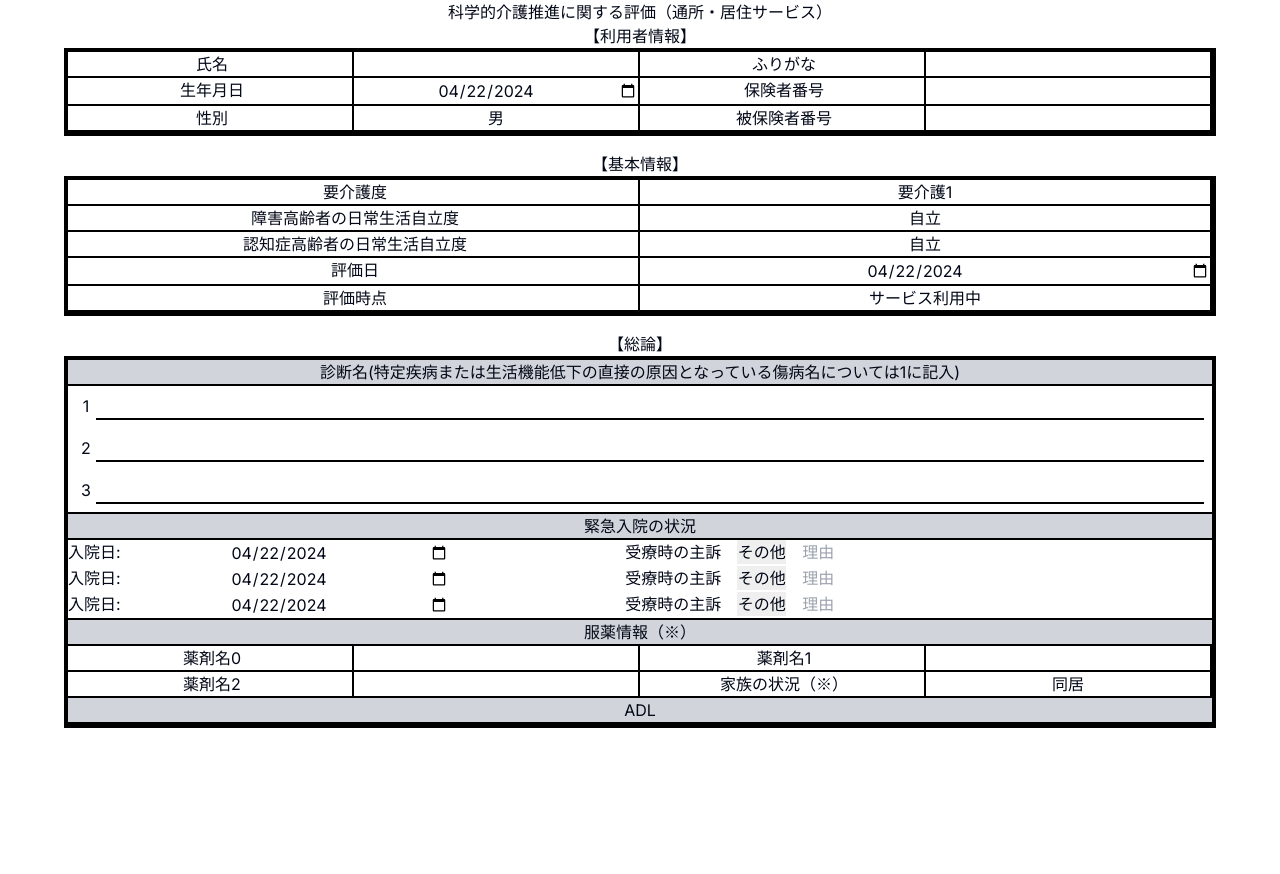
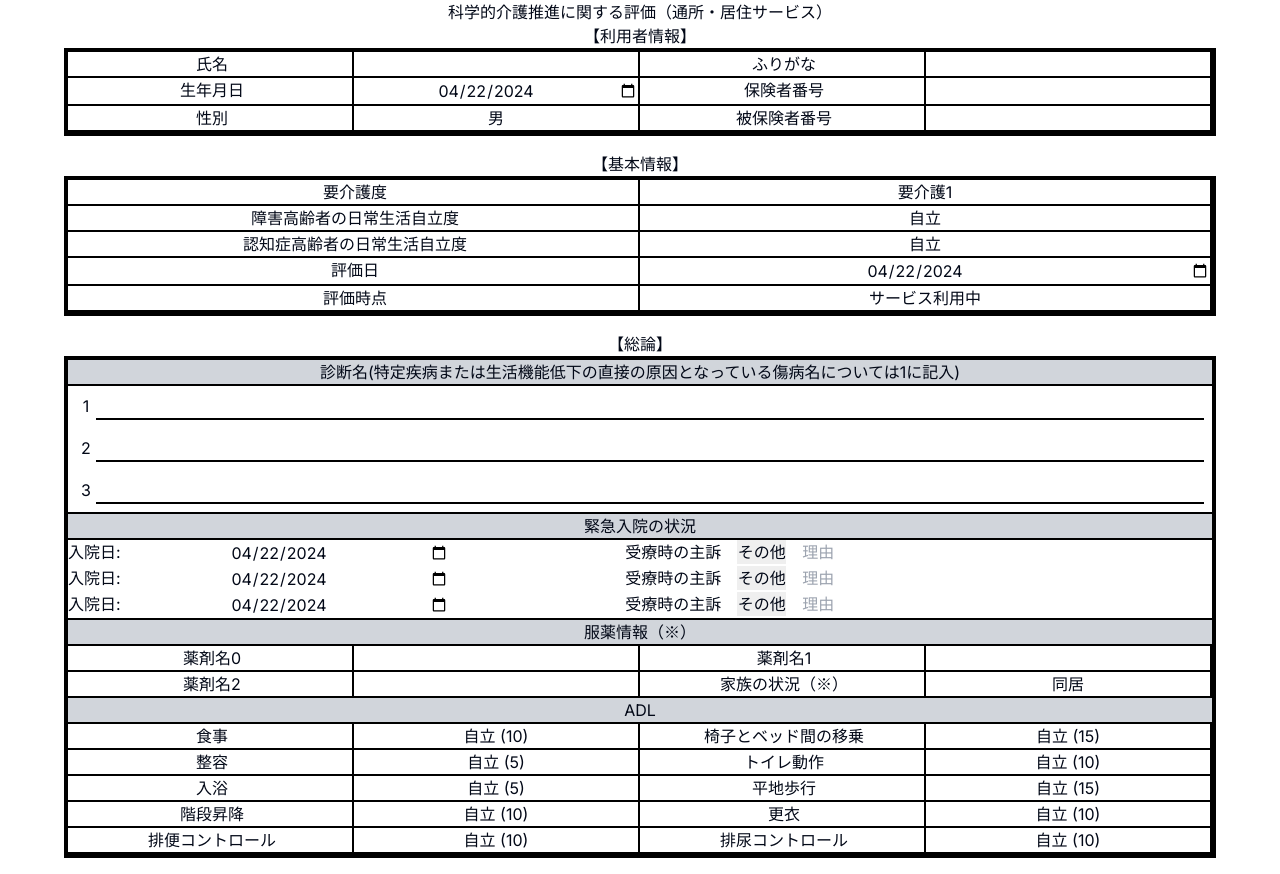
Before and after one commit to brainvader/life-2024, a Next.js app: page / in a window 1280 px wide. Before the commit the page ends 800 px from the top, so only its background shows below. Built offline with nearby package versions, Linux system fonts and the light colour scheme.

Commit message:
refactor: Update component

```diff
--- a/components/adl-info.tsx
+++ b/components/adl-info.tsx
@@ -1,19 +1,71 @@
+'use client'
+
 import { UserContext } from "@/lib/state/user-provider";
 import { ChangeEvent, useContext } from "react";
 import { SelectCell } from "./ui/cell";
-import { ADL, ADLLevel, ADLMap, ADL_LEVEL, TRANSFER_LEVEL, TransferLevel, WALK_LEVEL, WalkLevel } from "@/lib/definitions";
+import { ADLLevel, LIFEFormat, TransferLevel, WalkLevel } from "@/lib/life";
 
-function getOptions(key: keyof ADL): Readonly<ADLLevel | TransferLevel | WalkLevel>[] {
-    if (key === "transfer") {
-        return TRANSFER_LEVEL;
+type LIFEADLkey =
+    | "食事"
+    | "トイレ動作"
+    | "階段昇降"
+    | "更衣"
+    | "排便コントロール"
+    | "排尿コントロール";
+
+const ADL_LEVEL: Record<ADLLevel, string> = {
+    "自立": "10",
+    "一部介助": "5",
+    "全介助": "0"
+};
+
+const GROOM_LEVEL: Record<ADLLevel, string> = {
+    "自立": "5",
+    "一部介助": "0",
+    "全介助": "0"
 }
 
-    if (key === "walking") {
-        return WALK_LEVEL;
+const BATH_LEVEL = { ...GROOM_LEVEL }
+
+const TRANSFER_LEVEL: Record<TransferLevel, string> = {
+    "自立": "15",
+    "監視下": "10",
+    "座れるが移れない": "5",
+    "全介助": "0"
 }
 
-    return ADL_LEVEL;
+const WALK_LEVEL: Record<WalkLevel, string> = {
+    "自立": "15",
+    "歩行器等": "10"
+}
 
+type ADLItemProps = {
+    user: LIFEFormat,
+    label: string,
+    levelMap: typeof ADL_LEVEL
+    onChange: (event: ChangeEvent<HTMLSelectElement>) => void;
+}
+
+function ADLItem({ user, label, levelMap, onChange }: ADLItemProps) {
+    const level = label as LIFEADLkey;
+    const userLevel = user[level];
+
+    return (
+        <SelectCell
+            id={label}
+            labelText={label}
+            value={`${userLevel} (${levelMap[userLevel]})`}
+            options={Object.entries(levelMap).map((pair) => {
+                const [level, point] = pair;
+                return `${level} (${point})`
+            })}
+            cellSpan={{
+                labelSpan: { col: 1, row: 1 },
+                controlSpan: { col: 3, row: 1 }
+            }}
+            onChange={(event) => { onChange(event) }}
+        />
+    )
 }
 
 export default function ADLInfo() {
@@ -22,30 +74,134 @@ export default function ADLInfo() {
     const setADL = (event: ChangeEvent<HTMLSelectElement>) => {
         const id = event.target.id;
         const newOption = event.target.value;
+        const key = newOption.split('(')[0].trim() as ADLLevel;
 
         setUser({
             ...user,
-            [id]: newOption
+            [id]: key
         })
     }
 
-    return (<>
-        <h3 className="col-span-4 row-span-1 border-b-2 border-solid border-black  bg-gray-300 px-2">ADL</h3>
-        {/* {Object.keys(user[""]).map((key, i) => {
+    const setTransferLevel = (event: ChangeEvent<HTMLSelectElement>) => {
+        const id = event.target.id;
+        const newOption = event.target.value;
+        const key = newOption.split('(')[0].trim() as TransferLevel;
+
+        setUser({
+            ...user,
+            [id]: key
+        })
+    }
+
+    const setWalkLevel = (event: ChangeEvent<HTMLSelectElement>) => {
+        const id = event.target.id;
+        const newOption = event.target.value;
+        const key = newOption.split('(')[0].trim() as WalkLevel;
+
+        setUser({
+            ...user,
+            [id]: key
+        })
+    }
+
     return (
+        <>
+            <h3 className="col-span-4 border-b-2 border-solid border-black  bg-gray-300 px-2">ADL</h3>
+            <ADLItem
+                user={user}
+                label="食事"
+                levelMap={ADL_LEVEL}
+                onChange={setADL} />
+
             <SelectCell
-                    key={i}
-                    id={key}
-                    labelText={ADLMap[key as keyof ADL]}
-                    defaultValue={user.adl.eating}
-                    options={getOptions(key as keyof ADL)}
+                id="椅子とベッド間の移乗"
+                labelText="椅子とベッド間の移乗"
+                value={`${user["椅子とベッド間の移乗"]} (${TRANSFER_LEVEL[user["椅子とベッド間の移乗"]]})`}
+                options={Object.entries(TRANSFER_LEVEL).map((pair) => {
+                    const [level, point] = pair;
+                    return `${level} (${point})`
+                })}
+                cellSpan={{
+                    labelSpan: { col: 1, row: 1 },
+                    controlSpan: { col: 3, row: 1 }
+                }}
+                onChange={(event) => { setTransferLevel(event) }}
+            />
+
+            <SelectCell
+                id="整容"
+                labelText="整容"
+                value={`${user["整容"]} (${GROOM_LEVEL[user["整容"]]})`}
+                options={Object.entries(GROOM_LEVEL).map((pair) => {
+                    const [level, point] = pair;
+                    return `${level} (${point})`
+                })}
                 cellSpan={{
                     labelSpan: { col: 1, row: 1 },
                     controlSpan: { col: 3, row: 1 }
                 }}
                 onChange={(event) => { setADL(event) }}
-                />)
-        })} */}
+            />
+
+            <ADLItem
+                user={user}
+                label="トイレ動作"
+                levelMap={ADL_LEVEL}
+                onChange={setADL} />
+
+            <SelectCell
+                id="入浴"
+                labelText="入浴"
+                value={`${user["入浴"]} (${BATH_LEVEL[user["入浴"]]})`}
+                options={Object.entries(BATH_LEVEL).map((pair) => {
+                    const [level, point] = pair;
+                    return `${level} (${point})`
+                })}
+                cellSpan={{
+                    labelSpan: { col: 1, row: 1 },
+                    controlSpan: { col: 3, row: 1 }
+                }}
+                onChange={(event) => { setADL(event) }}
+            />
+
+            <SelectCell
+                id="平地歩行"
+                labelText="平地歩行"
+                value={`${user["平地歩行"]} (${WALK_LEVEL[user["平地歩行"]]})`}
+                options={Object.entries(WALK_LEVEL).map((pair) => {
+                    const [level, point] = pair;
+                    return `${level} (${point})`
+                })}
+                cellSpan={{
+                    labelSpan: { col: 1, row: 1 },
+                    controlSpan: { col: 3, row: 1 }
+                }}
+                onChange={(event) => { setWalkLevel(event) }}
+            />
+
+            <ADLItem
+                user={user}
+                label="階段昇降"
+                levelMap={ADL_LEVEL}
+                onChange={setADL} />
+
+            <ADLItem
+                user={user}
+                label="更衣"
+                levelMap={ADL_LEVEL}
+                onChange={setADL} />
+
+            <ADLItem
+                user={user}
+                label="排便コントロール"
+                levelMap={ADL_LEVEL}
+                onChange={setADL} />
+
+            <ADLItem
+                user={user}
+                label="排尿コントロール"
+                levelMap={ADL_LEVEL}
+                onChange={setADL} />
         </>
     )
 }
```
Lines whose indentation alone changed are shown as unchanged.
